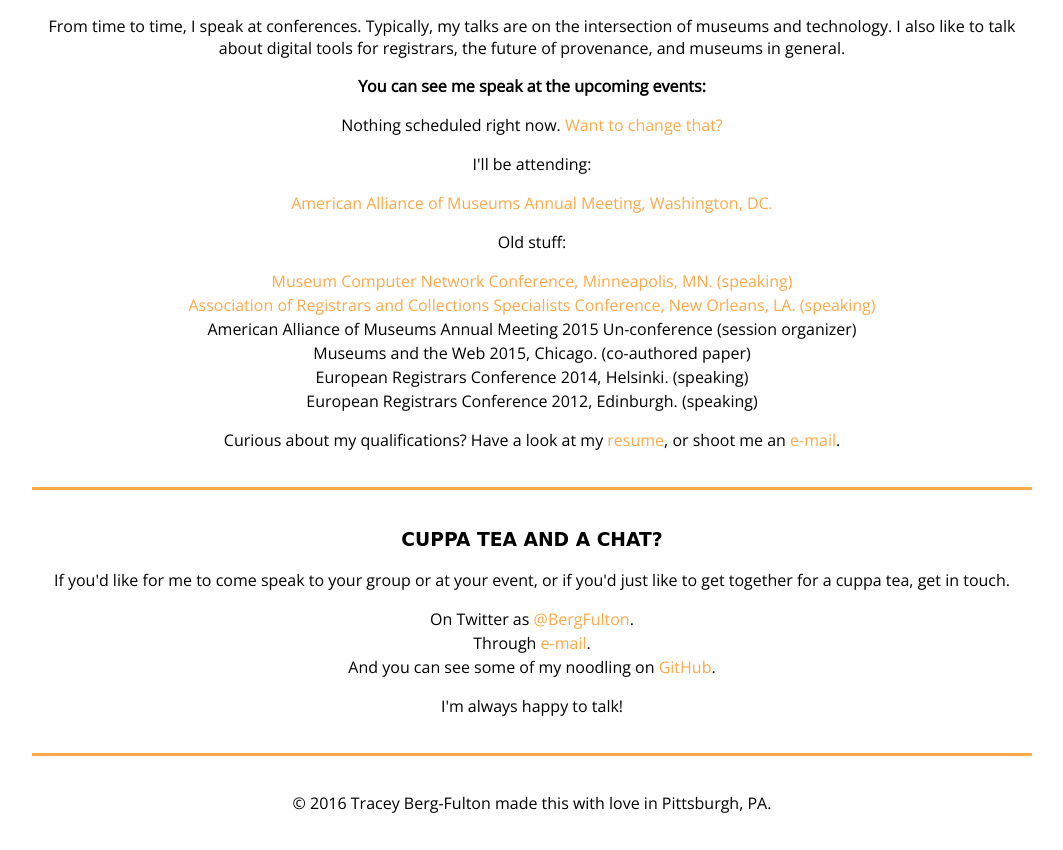
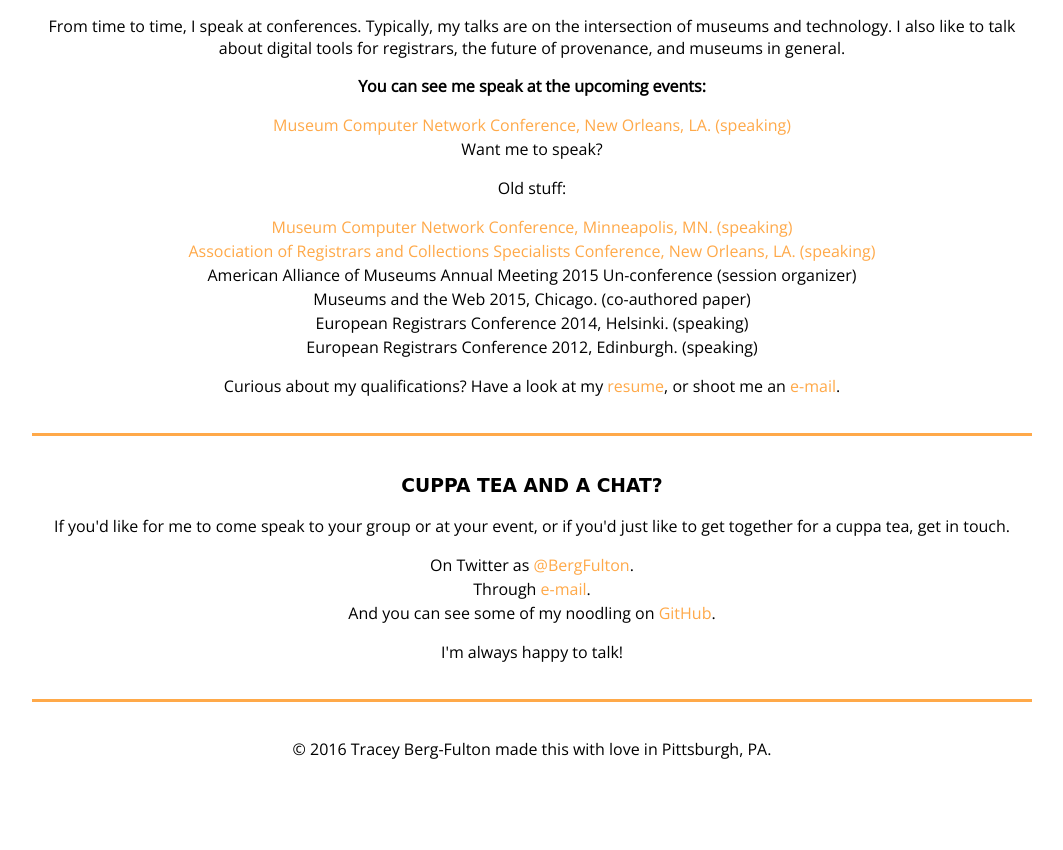
Before and after one commit to BergFulton/personal_site, a plain HTML site: page index.html in a window 1280 px wide. Shown: the part 1188-2038 px from the top of the page, without its empty margins (108-1171 px from the left). After the commit the page ends 1984 px from the top, so only its background shows below. Drawn offline with nearby package versions, Linux system fonts and the light colour scheme; a web font is replaced by a local one.

Commit message:
Update index.html

```diff
--- a/index.html
+++ b/index.html
@@ -57,14 +57,15 @@
 
               <p><b>You can see me speak at the upcoming events:</b></p>
               <ul class="unstyled_list">
-                <li>Nothing scheduled right now. <a href="mailto:traceybergfulton@gmail.com">Want to change that?</a>
+              <li><a href="http://conference.mcn.edu/2016/2016_conference_schedule.cfm">Museum Computer Network Conference, New Orleans, LA. (speaking)</a></li>
+                <li>Want me to speak?<a href="mailto:traceybergfulton@gmail.com"></a>
             </ul>
 
 
-              <p>I'll be attending:</p>
+<!--               <p>I'll be attending:</p>
               <ul class="unstyled_list">
               <li><a href="http://www.aam-us.org/events/annual-meeting">American Alliance of Museums Annual Meeting, Washington, DC.</a></li>
-            </ul>
+            </ul> -->
 
               <p>Old stuff:</p>
               <ul class="unstyled_list">
```
